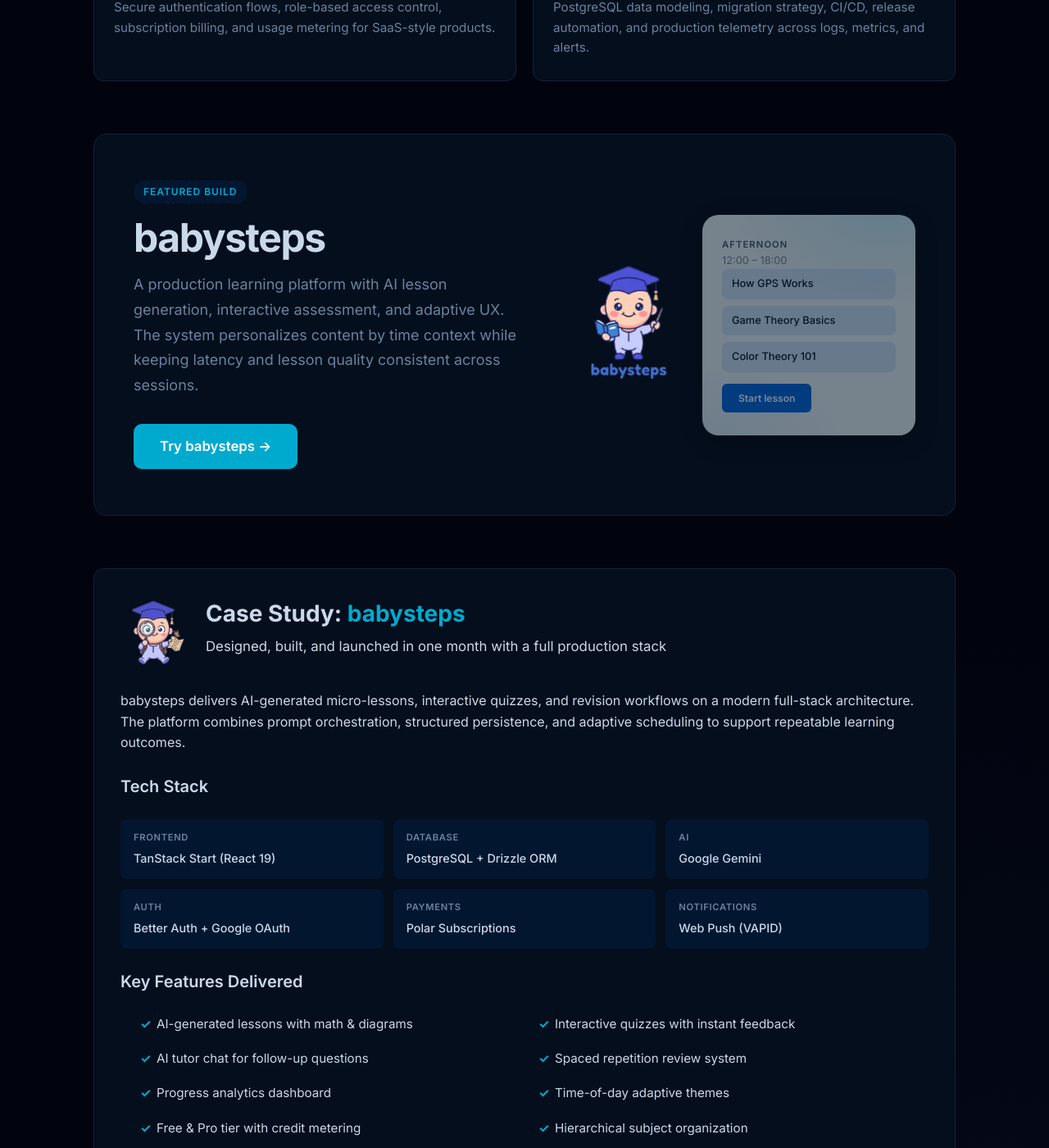
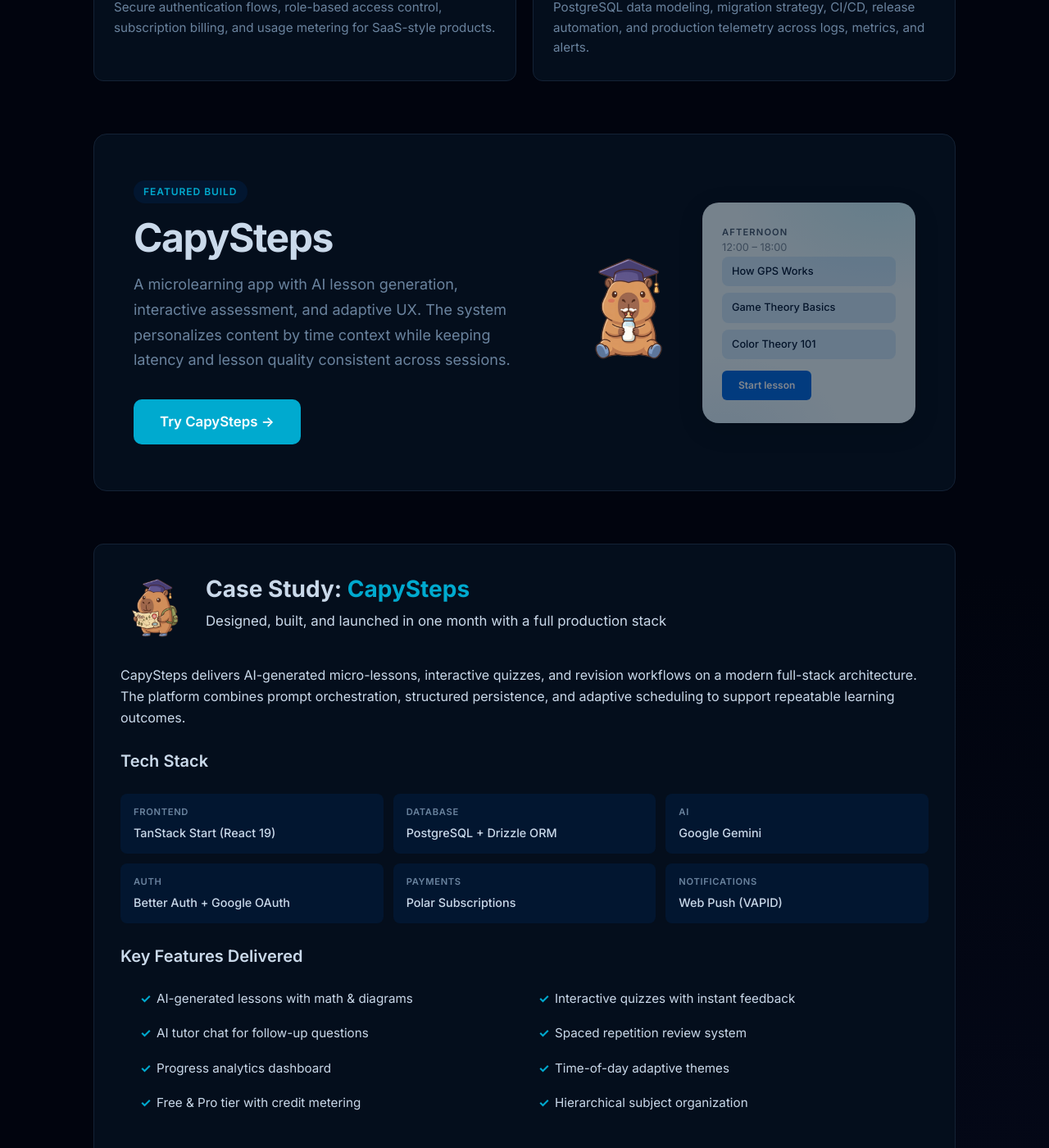
Before and after one commit to AfterAILab/AfterAILab.github.io, a Jekyll site: the page built from index.html, in a window 1280 px wide and 1400 px high, scrolled down 1506 px. Shown: the whole window at 82% size. Built offline with Jekyll 4.4.1, drawn with Linux system fonts in a browser that asks for light colours.

Commit message:
babysteps to CapySteps

```diff
--- a/about.html
+++ b/about.html
@@ -43,7 +43,7 @@
             <strong>Experience:</strong> Former member of Tesla's navigation system team
         </p>
         <p>
-            We've built products like <a href="https://babysteps.afterai.dev">babysteps</a>,
+            We've built products like <a href="https://capysteps.afterai.dev">CapySteps</a>,
             an AI-powered micro-learning platform, and have showcased creative engineering
             projects at Maker Faires across the US, Italy, and Japan.
         </p>
--- a/index.html
+++ b/index.html
@@ -291,7 +291,7 @@
         line-height: 1.6;
     }
 
-    /* ─── Product Hero (babysteps) ────────────────────────────────────── */
+    /* ─── Product Hero (CapySteps) ────────────────────────────────────── */
     .hero {
         display: flex;
         align-items: center;
@@ -879,24 +879,24 @@
     </div>
 </section>
 
-<!-- Featured Product: babysteps -->
+<!-- Featured Product: CapySteps -->
 <section class="hero">
     <div class="hero-content">
         <span class="hero-badge">Featured Build</span>
-        <h2 class="hero-title">babysteps</h2>
+        <h2 class="hero-title">CapySteps</h2>
         <p class="hero-description">
-            A production learning platform with AI lesson generation, interactive assessment,
+            A microlearning app with AI lesson generation, interactive assessment,
             and adaptive UX. The system personalizes content by time context while keeping
             latency and lesson quality consistent across sessions.
         </p>
-        <a href="https://babysteps.afterai.dev" class="hero-cta">
-            Try babysteps &rarr;
+        <a href="https://capysteps.afterai.dev" class="hero-cta">
+            Try CapySteps &rarr;
         </a>
     </div>
 
     <div class="hero-visual">
     <div class="hero-character">
-        <img src="{{ '/img/babysteps/baby-character.png' | relative_url }}" alt="babysteps mascot" width="140" height="156">
+        <img src="{{ '/img/capysteps/capybara-character.png' | relative_url }}" alt="CapySteps mascot" width="140" height="156">
     </div>
 
     <div class="theme-preview" aria-hidden="true">
@@ -952,21 +952,21 @@
     </div>
 </section>
 
-<!-- Case Study: babysteps -->
+<!-- Case Study: CapySteps -->
 <section id="case-study" class="case-study">
     <div class="content">
         <div class="case-study-header">
-            <img src="{{ '/img/babysteps/baby-explorer.png' | relative_url }}" alt="babysteps mascot" width="80">
+            <img src="{{ '/img/capysteps/capybara-explorer.png' | relative_url }}" alt="CapySteps mascot" width="80">
             <div>
                 <h2 style="margin-bottom: 0;">
-                    Case Study: <a href="https://babysteps.afterai.dev">babysteps</a>
+                    Case Study: <a href="https://capysteps.afterai.dev">CapySteps</a>
                 </h2>
                 <p class="case-study-subtitle">Designed, built, and launched in one month with a full production stack</p>
             </div>
         </div>
 
         <p>
-            babysteps delivers AI-generated micro-lessons, interactive quizzes, and revision workflows
+            CapySteps delivers AI-generated micro-lessons, interactive quizzes, and revision workflows
             on a modern full-stack architecture. The platform combines prompt orchestration,
             structured persistence, and adaptive scheduling to support repeatable learning outcomes.
         </p>
--- a/ja/about.html
+++ b/ja/about.html
@@ -42,7 +42,7 @@
             <strong>バックグラウンド：</strong> 元Teslaナビゲーションシステムチーム
         </p>
         <p>
-            AI搭載のマイクロラーニングアプリ「<a href="https://babysteps.afterai.dev">babysteps</a>」などのプロダクトを開発し、
+            AI搭載のマイクロラーニングアプリ「<a href="https://capysteps.afterai.dev">CapySteps</a>」などのプロダクトを開発し、
             米国・イタリア・日本のMaker Faireでものづくりプロジェクトを出展してきました。
         </p>
     </div>
--- a/ja/works.html
+++ b/ja/works.html
@@ -67,7 +67,7 @@
         <h3>プロダクト</h3>
         <div class="works-grid">
             <article class="work-card featured">
-                <h4><a href="https://babysteps.afterai.dev">babysteps</a></h4>
+                <h4><a href="https://capysteps.afterai.dev">CapySteps</a></h4>
                 <p>
                     AIを活用したマイクロラーニングアプリ。時間帯に合わせて届くデイリーレッスンで、好きなテーマを1日5分から学べます。
                 </p>
--- a/works.html
+++ b/works.html
@@ -66,7 +66,7 @@
         <h3>Products</h3>
         <div class="works-grid">
             <article class="work-card featured">
-                <h4><a href="https://babysteps.afterai.dev">babysteps</a></h4>
+                <h4><a href="https://capysteps.afterai.dev">CapySteps</a></h4>
                 <p>
                     AI-powered micro-learning app. Master any topic in just 5 minutes with daily lessons
                     that adapt to the time of day.
```
Also changed, not shown: ja/index.html (+11 -11 lines), img/babysteps/baby-character.png (deleted), img/babysteps/baby-explorer.png (deleted), img/capysteps/capybara-character.png (added), img/capysteps/capybara-explorer.png (added).
